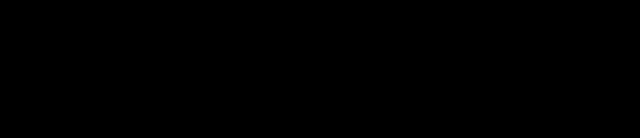
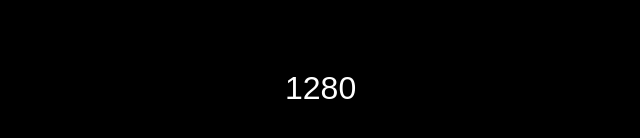
Before and after one commit to Team-1280/1280-website, a React (Vite) app in the folder app/: page / in a window 1280 px wide. Shown: the part 330-468 px from the top of the page, without its empty margins (355-995 px from the left). Built offline with nearby package versions, Linux system fonts and the light colour scheme.

Commit message:
home updates

```diff
--- /dev/null
+++ b/app/src/pages/Home.css
@@ -0,0 +1,16 @@
+.heading {
+    position: absolute; /**Change this later?*/
+    color: white;
+    font-style: bold;
+    font-size: xx-large;
+    top: 50%;
+    left: 50%;
+}
+.hero-image {
+    display: contain;
+}
+.background {
+    background-image: url('./app/public/assets/test.jpg');
+    background-color: aqua;
+    justify-content: center;
+}
--- a/app/src/pages/Home.jsx
+++ b/app/src/pages/Home.jsx
@@ -1,6 +1,8 @@
+import './Home.css'
+
 const Home = () => (
-    <div>
-        <h1>testing HOME</h1>
+    <div className="background">
+        <div className='heading'>1280</div>
     </div>
 )
 
```
Also changed, not shown: app/public/assets/test.jpg (added).
